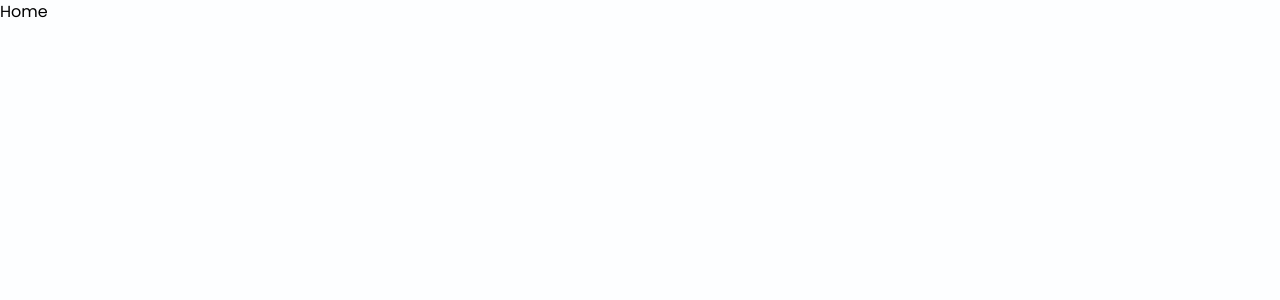
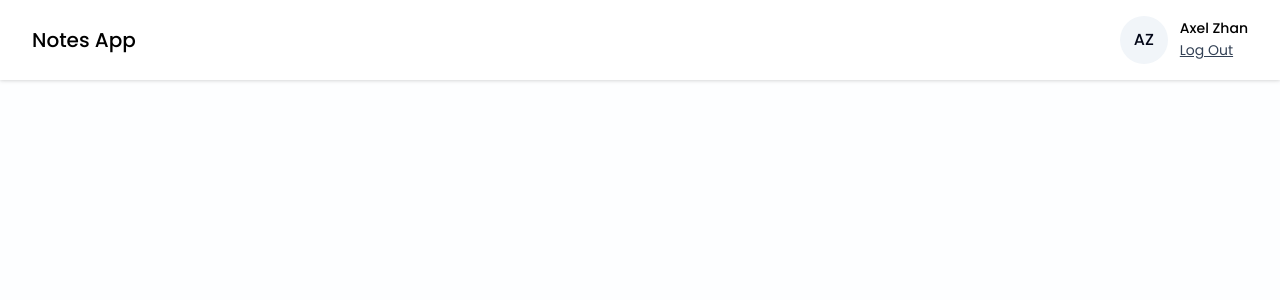
Before and after one commit to evelyn-zhan/mern-notes-app, a React (Vite) app in the folder frontend/: page / in a window 1280 px wide. Shown: the top 300 px of the page. Built offline with nearby package versions, Linux system fonts and the light colour scheme.

Commit message:
update: home page

```diff
--- a/frontend/src/pages/Home.jsx
+++ b/frontend/src/pages/Home.jsx
@@ -1,8 +1,12 @@
 import React from 'react'
+
+import Navbar from '../components/Navbar.jsx'
 
 function Home() {
     return (
-        <div>Home</div>
+        <>
+            <Navbar />
+        </>
     )
 }
 
```
